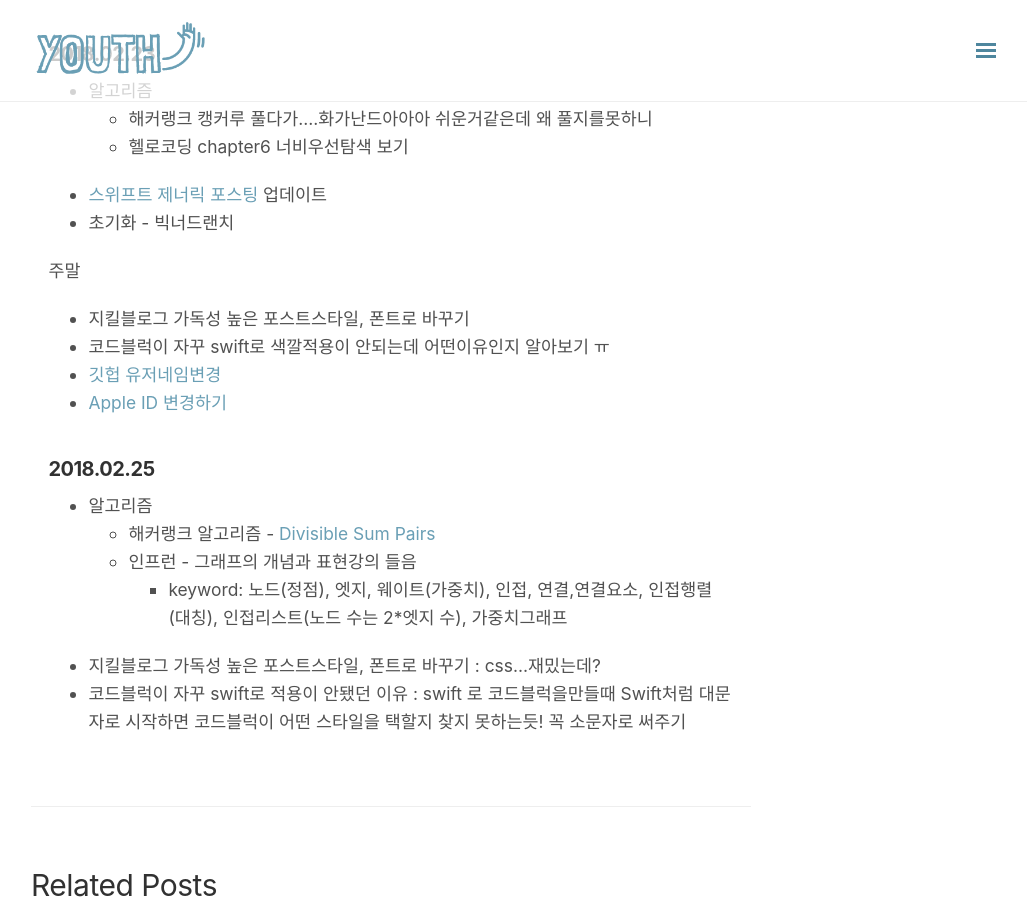
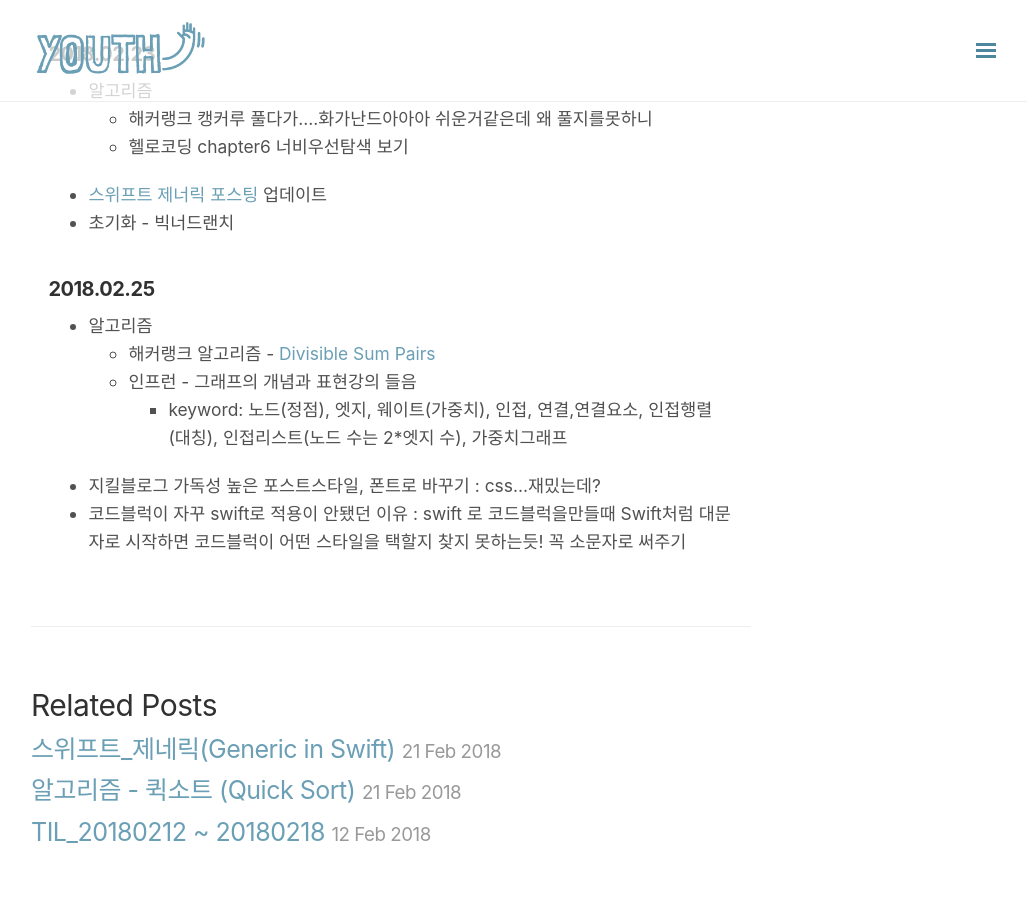
Before and after one commit to jinios/jinios.github.io, a Jekyll site: the page built from _posts/TIL/2018-02-19-TIL.md, in a window 1280 px wide and 900 px high, scrolled down 1251 px. Shown: the whole window, without its empty margins (249-1276 px from the left). Built offline with Jekyll 4.4.1, drawn with Linux system fonts in a browser that asks for light colours; nearby versions of some CDN libraries; comment, search, counter and statistics services are not loaded; some of the changed text lies outside the part shown.

Commit message:
update post

```diff
--- a/_posts/TIL/2018-02-19-TIL.md
+++ b/_posts/TIL/2018-02-19-TIL.md
@@ -37,14 +37,6 @@ categories: TIL
 - [스위프트 제너릭 포스팅](https://youth27.github.io/swift/2018/02/21/Generic/) 업데이트
 - 초기화 - 빅너드랜치
 
-
-주말
-- 지킬블로그 가독성 높은 포스트스타일, 폰트로 바꾸기
-- 코드블럭이 자꾸 swift로 색깔적용이 안되는데 어떤이유인지 알아보기 ㅠ
-- [깃헙 유저네임변경](https://help.github.com/articles/changing-your-github-username/)
-- [Apple ID 변경하기](https://support.apple.com/ko-kr/HT202667)
-
-
 #### 2018.02.25
 - 알고리즘
   - 해커랭크 알고리즘 - [Divisible Sum Pairs](https://www.hackerrank.com/challenges/divisible-sum-pairs/problem)
```
Also changed, not shown: other parts of _posts/TIL/2018-02-19-TIL.md (+1 -1 lines).
